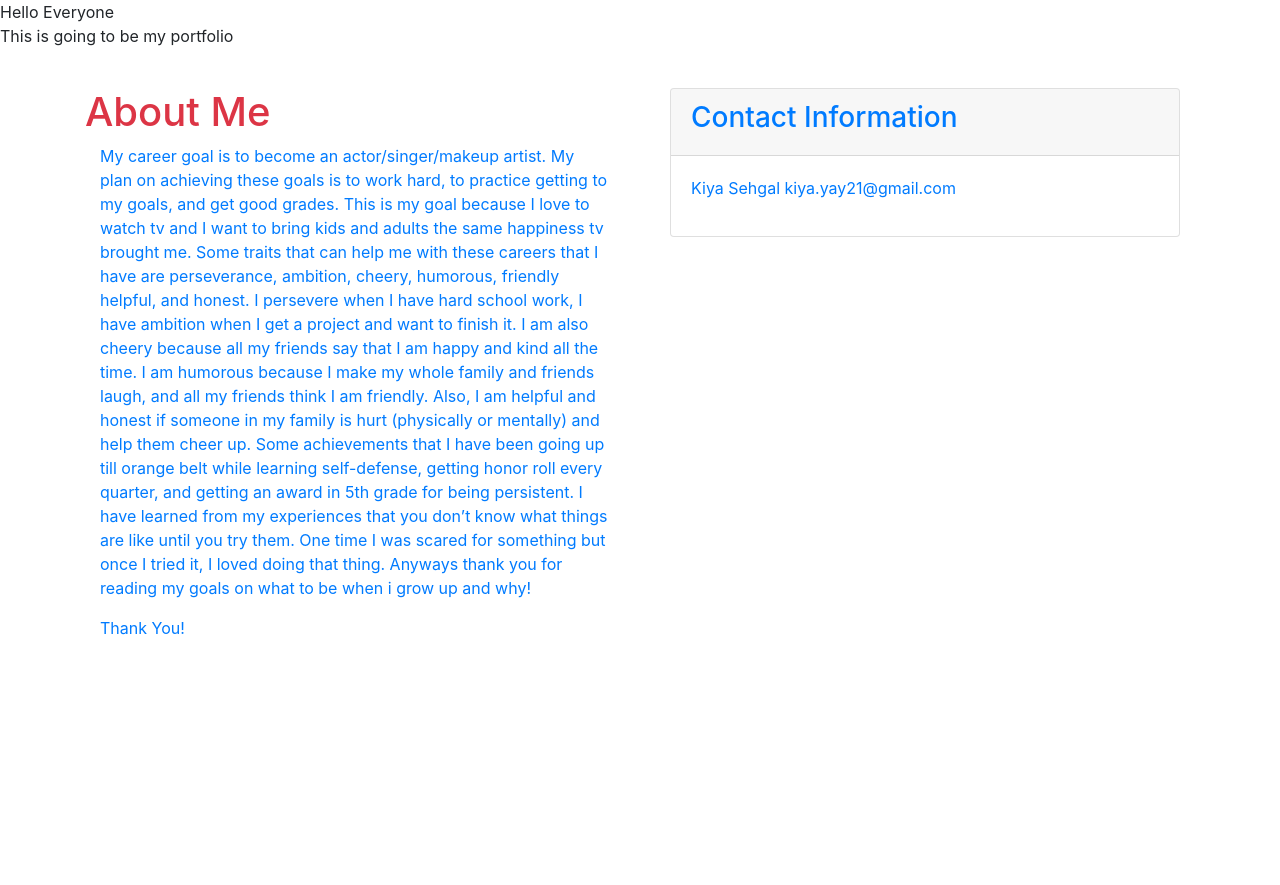
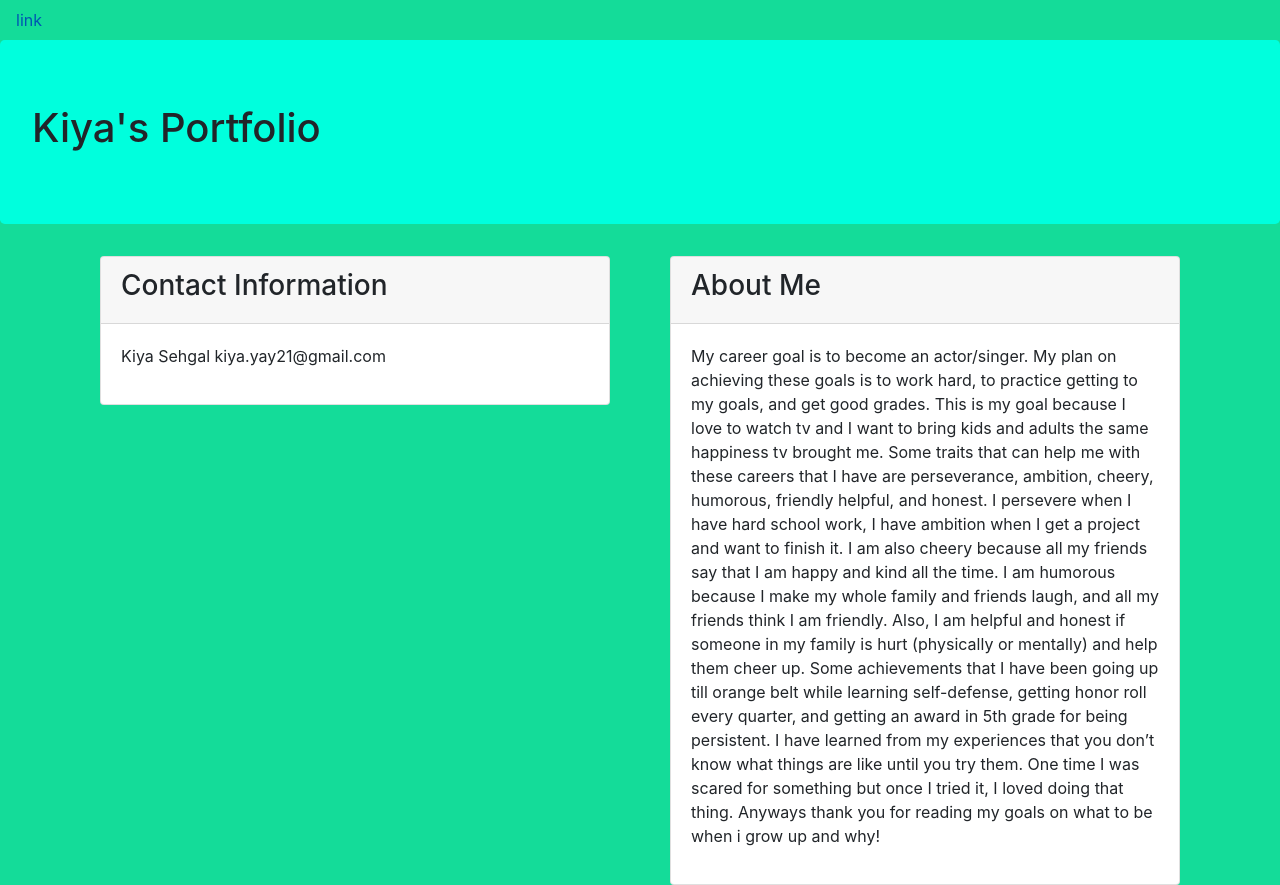
Before and after one commit to Kiya21/Digital-Portfolio, a plain HTML site: page Index.html in a window 1280 px wide. Before the commit the page ends 800 px from the top, so only its background shows below. Drawn offline with nearby package versions, Linux system fonts and the light colour scheme.

Commit message:
Add files via upload

```diff
--- a/Index.html
+++ b/Index.html
@@ -1,38 +1,21 @@
 <!doctype html>
 <head>
+    <link rel="stylesheet" href="https://stackpath.bootstrapcdn.com/bootstrap/4.5.0/css/bootstrap.min.css" integrity="sha384-9aIt2nRpC12Uk9gS9baDl411NQApFmC26EwAOH8WgZl5MYYxFfc+NcPb1dKGj7Sk" crossorigin="anonymous">
     <title> Kiya's Webpage </title>
 </head>
-<body>
-    <hi>Hello Everyone </hi>
-    <p>This is going to be my portfolio </p>
-</body>
+<body style="background-color:rgb(20, 220, 153)">
     <nav>
-        <a class="nav-link" href="#"
+        <a class="nav-link" href="#">link</a>
     </nav>
-</html>
+    <div class="jumbotron" style="background-color: #00ffdd">
+        <h1>Kiya's Portfolio</h1>
+    </div>
 <div style="color:aqua">
 <p></p>
 </div>
 <link rel="stylesheet" href="https://stackpath.bootstrapcdn.com/bootstrap/4.5.0/css/bootstrap.min.css" integrity="sha384-9aIt2nRpC12Uk9gS9baDl411NQApFmC26EwAOH8WgZl5MYYxFfc+NcPb1dKGj7Sk" crossorigin="anonymous">
 <div class="container">
     <div class='row'>
-        <div class='col-6'>
-            <h1 class="text-danger" > About Me </h1>
-            <div class="text-primary container">
-                <p> My career goal is to become an actor/singer/makeup artist. My plan on achieving these goals is to work hard, to practice getting to my goals, and get good grades. This is my goal because I love to watch tv and I want to bring kids and adults the same happiness tv brought me.
-
-                    Some traits that can help me with these careers that I have are perseverance, ambition, cheery, humorous, friendly helpful, and honest. I persevere when I have hard school work, I have ambition when I get a project and want to finish it. I am also cheery because all my friends say that I am happy and kind all the time. I am humorous because I make my whole family and friends laugh, and all my friends think I am friendly. Also, I am helpful and honest if someone in my family is hurt (physically or mentally) and help them cheer up.
-
-                    Some achievements that I have been going up till orange belt while learning self-defense, getting honor roll every quarter, and getting an award in 5th grade for being persistent. I have learned from my experiences that you don’t know what things are like until you try them. One time I was scared for something but once I tried it, I loved doing that thing.
-
-                    Anyways thank you for reading my goals on what to be when i grow up and why!
-
-                </p>
-                <p id="specialtag">
-                    Thank You!
-                </p>
-            </div>
-        </div>
 
         <div class="col-6">
             <div class="container">
@@ -54,7 +37,27 @@
                 </div>
             </div>
         </div>
-    </div>
+        <div class="col-6">
+            <div class="container">
+                <div class=" card ">
+                    <div class="card-header">
+                        <h3> About Me </h3>
+                    </div>
+                    <div class="card-body">
+
+                        <div class="card-text">
+                            <p>My career goal is to become an actor/singer. My plan on achieving these goals is to work hard, to practice getting to my goals, and get good grades. This is my goal because I love to watch tv and I want to bring kids and adults the same happiness tv brought me.
+
+                                Some traits that can help me with these careers that I have are perseverance, ambition, cheery, humorous, friendly helpful, and honest. I persevere when I have hard school work, I have ambition when I get a project and want to finish it. I am also cheery because all my friends say that I am happy and kind all the time. I am humorous because I make my whole family and friends laugh, and all my friends think I am friendly. Also, I am helpful and honest if someone in my family is hurt (physically or mentally) and help them cheer up.
+
+                                Some achievements that I have been going up till orange belt while learning self-defense, getting honor roll every quarter, and getting an award in 5th grade for being persistent. I have learned from my experiences that you don’t know what things are like until you try them. One time I was scared for something but once I tried it, I loved doing that thing.
+
+                                Anyways thank you for reading my goals on what to be when i grow up and why!
+
+
+                         </p>
+
+
 </div>
 </body>
 </html>
```
